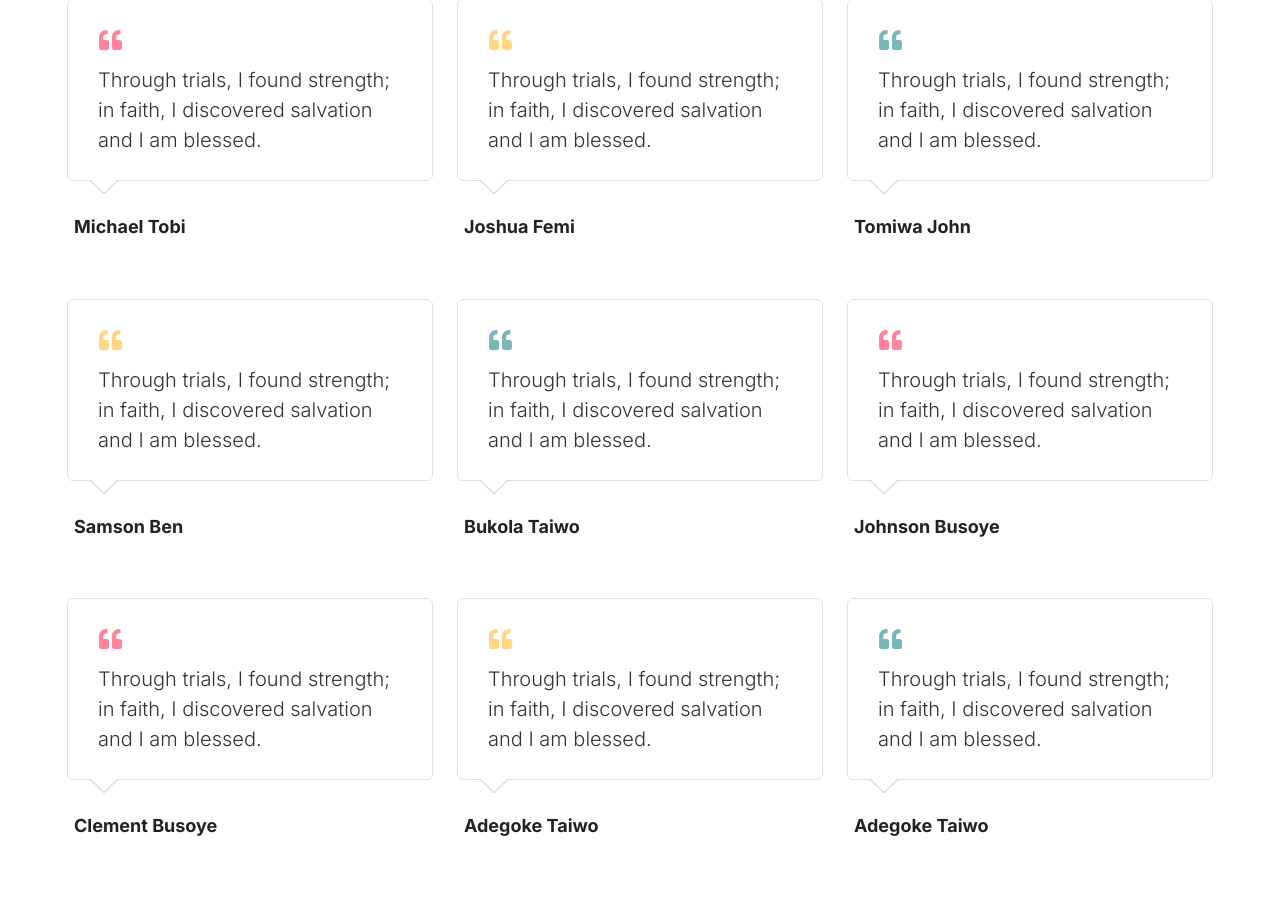
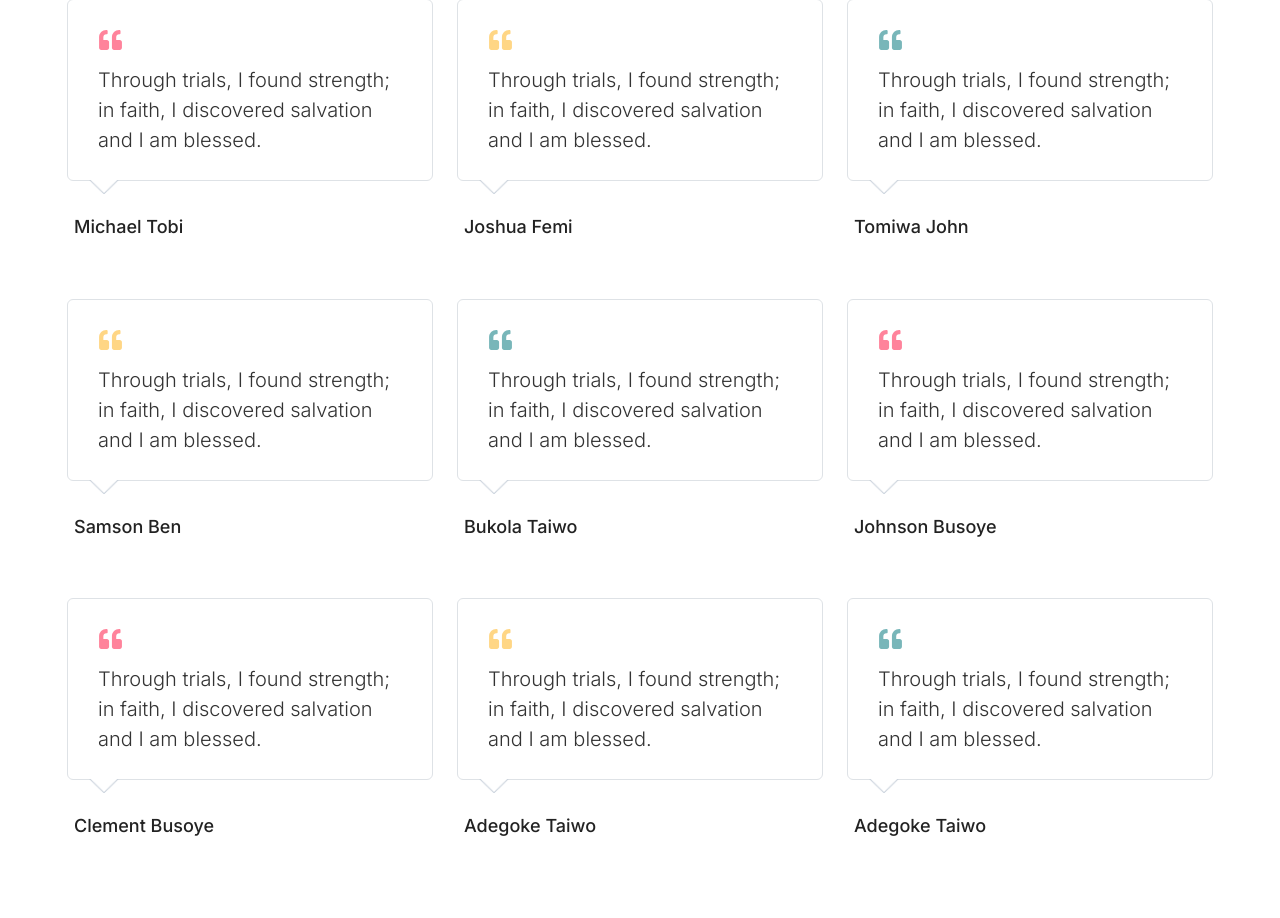
Before and after one commit to omotolacathedral/Omotola, a Django app: page /testimonies/ in a window 1280 px wide. Shown: the part 552-1470 px from the top of the page. Run offline with Django 5.2, Linux system fonts and the light colour scheme; some libraries are stand-ins or nearby versions.

Commit message:
fourteenth commit

```diff
--- a/templates/testimonies.html
+++ b/templates/testimonies.html
@@ -48,7 +48,8 @@
                     <div class="user-info d-flex align-items-center mt-30">
                         <!-- <img class="d-inline rounded-circle mr-3" src="images/users/01.jpg" alt=""> -->
                         <div class="pt-1">
-                            <h5 class="font-weight-bold">Michael Tobi</h5>
+                            <h5>Michael Tobi</h5>
+                            <!-- <h5 class="font-weight-bold">Michael Tobi</h5> -->
                         </div>
                     </div>
                 </div>
@@ -64,7 +65,7 @@
                     <div class="user-info d-flex align-items-center mt-30">
                         <!-- <img class="d-inline rounded-circle mr-3" src="images/users/02.jpg" alt=""> -->
                         <div class="pt-1">
-                            <h5 class="font-weight-bold">Joshua Femi</h5>
+                            <h5>Joshua Femi</h5>
                         </div>
                     </div>
                 </div>
@@ -80,7 +81,7 @@
                     <div class="user-info d-flex align-items-center mt-30">
                         <!-- <img class="d-inline rounded-circle mr-3" src="images/users/03.jpg" alt=""> -->
                         <div class="pt-1">
-                            <h5 class="font-weight-bold">Tomiwa John</h5>
+                            <h5>Tomiwa John</h5>
                         </div>
                     </div>
                 </div>
@@ -96,7 +97,7 @@
                     <div class="user-info d-flex align-items-center mt-30">
                         <!-- <img class="d-inline rounded-circle mr-3" src="images/users/02.jpg" alt=""> -->
                         <div class="pt-1">
-                            <h5 class="font-weight-bold">Samson Ben</h5>
+                            <h5>Samson Ben</h5>
                         </div>
                     </div>
                 </div>
@@ -112,7 +113,7 @@
                     <div class="user-info d-flex align-items-center mt-30">
                         <!-- <img class="d-inline rounded-circle mr-3" src="images/users/01.jpg" alt=""> -->
                         <div class="pt-1">
-                            <h5 class="font-weight-bold">Bukola Taiwo</h5>
+                            <h5>Bukola Taiwo</h5>
                         </div>
                     </div>
                 </div>
@@ -128,7 +129,7 @@
                     <div class="user-info d-flex align-items-center mt-30">
                         <!-- <img class="d-inline rounded-circle mr-3" src="images/users/02.jpg" alt=""> -->
                         <div class="pt-1">
-                            <h5 class="font-weight-bold">Johnson Busoye</h5>
+                            <h5>Johnson Busoye</h5>
                         </div>
                     </div>
                 </div>
@@ -144,7 +145,7 @@
                     <div class="user-info d-flex align-items-center mt-30">
                         <!-- <img class="d-inline rounded-circle mr-3" src="images/users/03.jpg" alt=""> -->
                         <div class="pt-1">
-                            <h5 class="font-weight-bold">Clement Busoye</h5>
+                            <h5>Clement Busoye</h5>
                         </div>
                     </div>
                 </div>
@@ -160,7 +161,7 @@
                     <div class="user-info d-flex align-items-center mt-30">
                         <!-- <img class="d-inline rounded-circle mr-3" src="images/users/02.jpg" alt=""> -->
                         <div class="pt-1">
-                            <h5 class="font-weight-bold">Adegoke Taiwo</h5>
+                            <h5>Adegoke Taiwo</h5>
                         </div>
                     </div>
                 </div>
@@ -176,7 +177,7 @@
                     <div class="user-info d-flex align-items-center mt-30">
                         <!-- <img class="d-inline rounded-circle mr-3" src="images/users/02.jpg" alt=""> -->
                         <div class="pt-1">
-                            <h5 class="font-weight-bold">Adegoke Taiwo</h5>
+                            <h5>Adegoke Taiwo</h5>
                         </div>
                     </div>
                 </div>
```
Also changed, not shown: templates/index.html (+4 -4 lines), templates/services.html (+4 -4 lines).
